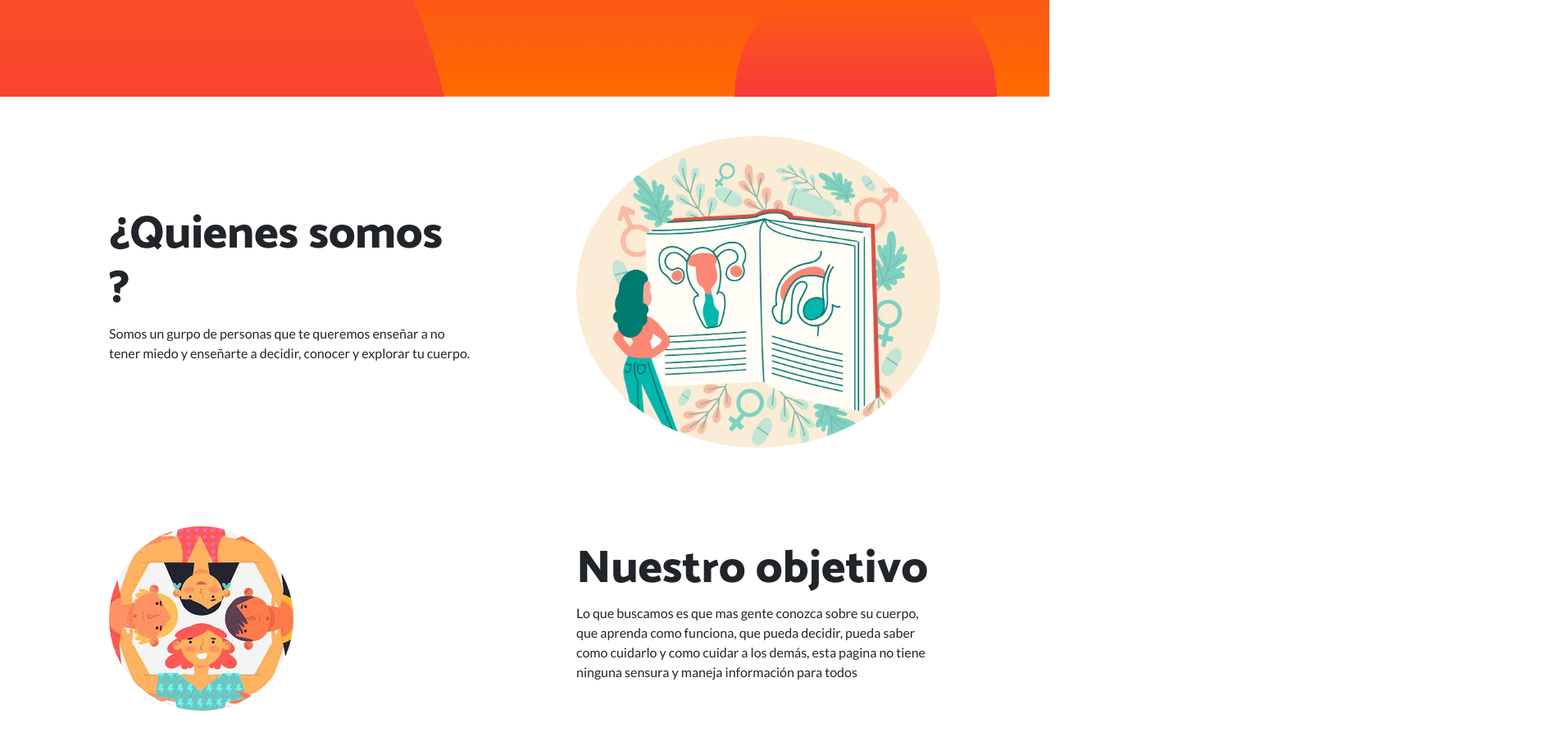
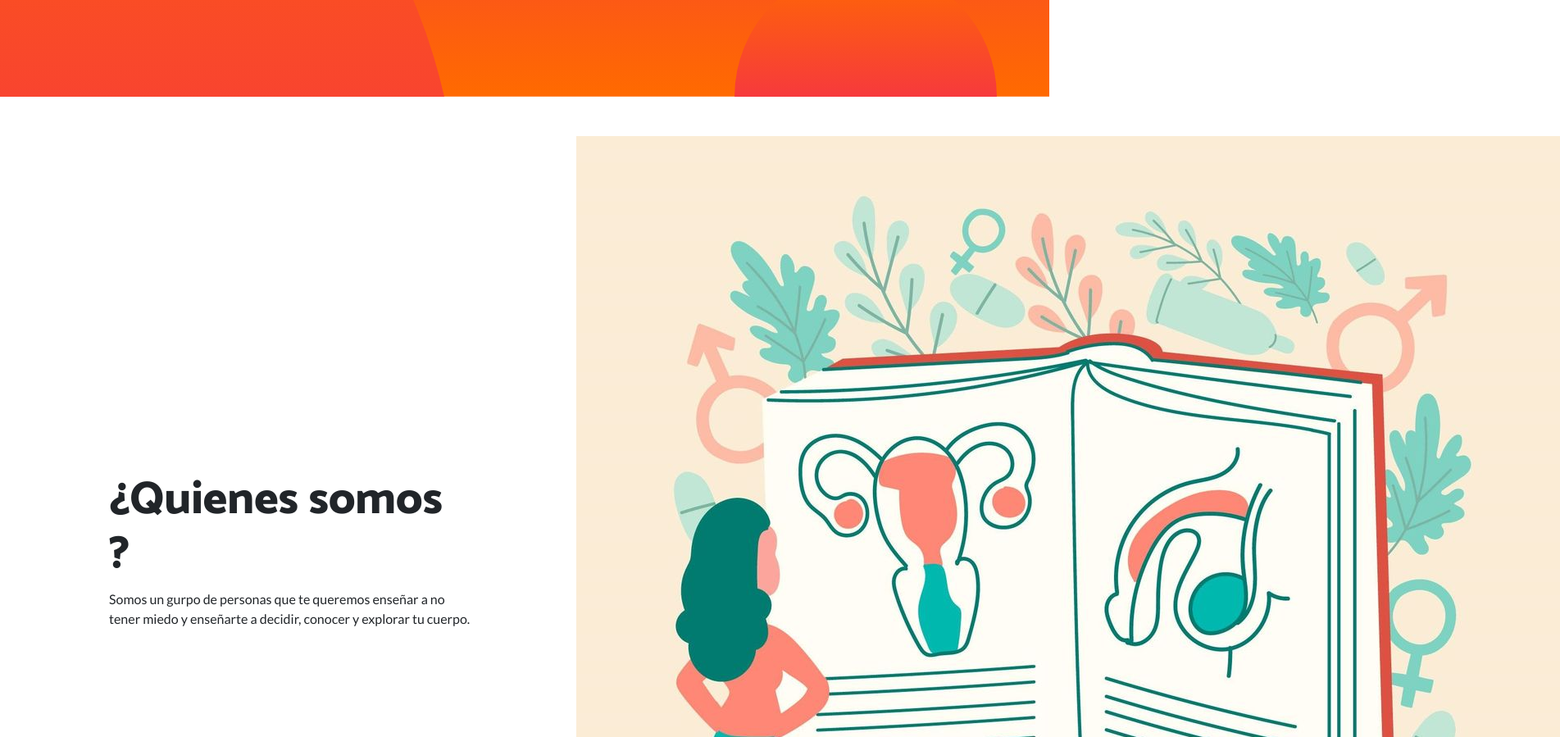
Before and after one commit to Mariamapa/Omind-sex-, a website: page index.html in a window 1280 px wide. Shown: the part 569-1468 px from the top of the page at 82% size, 1903 px wide, since content can reach past the window. Drawn offline with Linux system fonts and the light colour scheme; files whose address does not match are found by name.

Commit message:
Update index.html

```diff
--- a/index.html
+++ b/index.html
@@ -8,7 +8,7 @@
   <meta name="description" content="">
   <meta name="author" content="">
 
-  <title>One Page Wonder - Start Bootstrap Template</title>
+  <title>Omind sex </title>
 
   <!-- Bootstrap core CSS -->
   <link href="vendor/bootstrap/css/bootstrap.min.css" rel="stylesheet">
@@ -63,7 +63,7 @@
       <div class="row align-items-center">
         <div class="col-lg-6 order-lg-2">
           <div class="p-5">
-            <img class="img-fluid rounded-circle" src="educ.jpg" alt="">
+            <img  src="educ.jpg" alt="">
           </div>
         </div>
         <div class="col-lg-6 order-lg-1">
```
